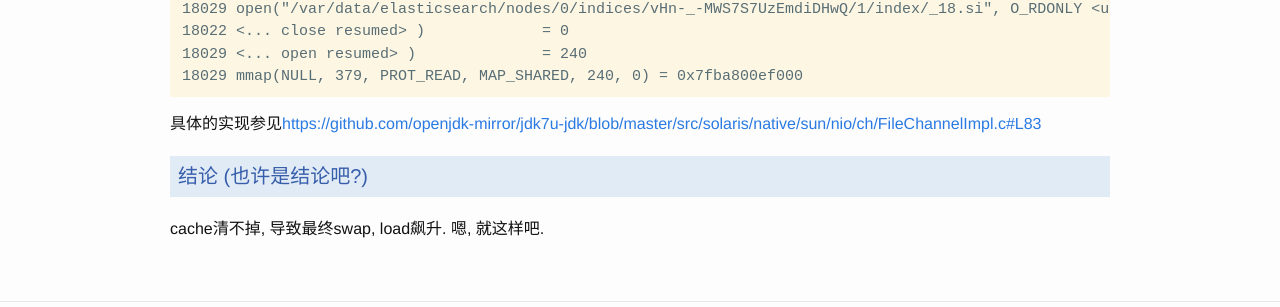
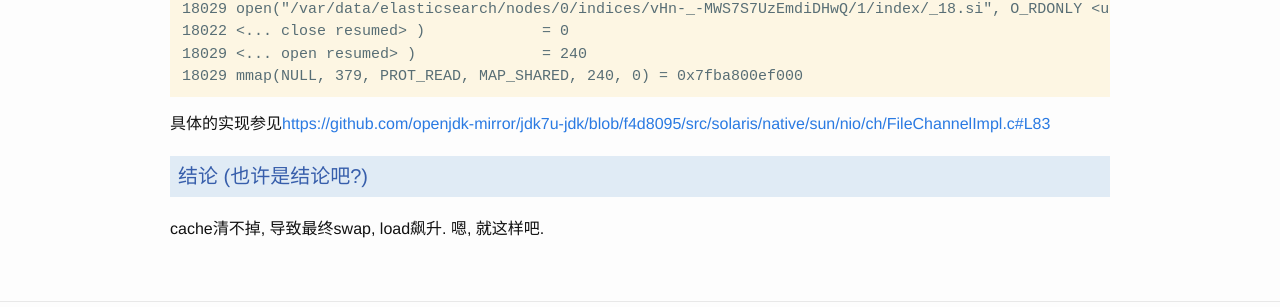
Before and after one commit to childe/ohmycat, a Jekyll site: the page built from _posts/2018-06-08-mmap-store-index-hold-memory-in-elasticsearch.md, in a window 1280 px wide. Shown: the part 923-1230 px from the top of the page. Built offline with Jekyll 4.4.1, drawn with Linux system fonts in a browser that asks for light colours; part of the change alters nothing that is shown.

Commit message:
modified:   2018-06-08-mmap-store-index-hold-memory-in-elasticsearch.md

````diff
--- a/_posts/2018-06-08-mmap-store-index-hold-memory-in-elasticsearch.md
+++ b/_posts/2018-06-08-mmap-store-index-hold-memory-in-elasticsearch.md
@@ -41,7 +41,7 @@ ES版本升级到5之后,发现这些节点的Load很升到非常高,以至于
 18029 mmap(NULL, 379, PROT_READ, MAP_SHARED, 240, 0) = 0x7fba800ef000
 ```
 
-具体的实现参见[https://github.com/openjdk-mirror/jdk7u-jdk/blob/master/src/solaris/native/sun/nio/ch/FileChannelImpl.c#L83](https://github.com/openjdk-mirror/jdk7u-jdk/blob/master/src/solaris/native/sun/nio/ch/FileChannelImpl.c#L83)
+具体的实现参见[https://github.com/openjdk-mirror/jdk7u-jdk/blob/f4d8095/src/solaris/native/sun/nio/ch/FileChannelImpl.c#L83](https://github.com/openjdk-mirror/jdk7u-jdk/blob/f4d8095/src/solaris/native/sun/nio/ch/FileChannelImpl.c#L83)
 
 ## 结论 (也许是结论吧?)
 
````
